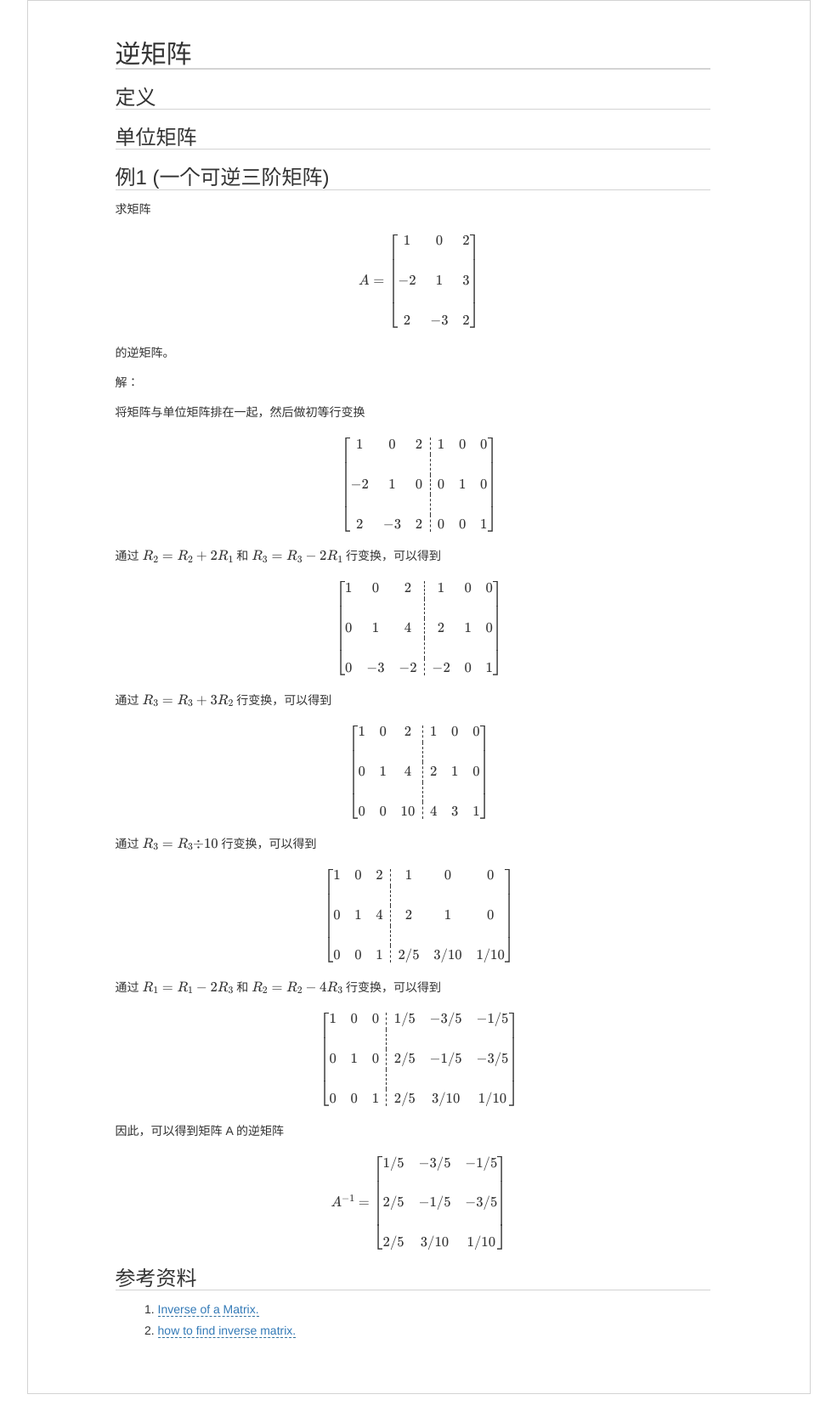
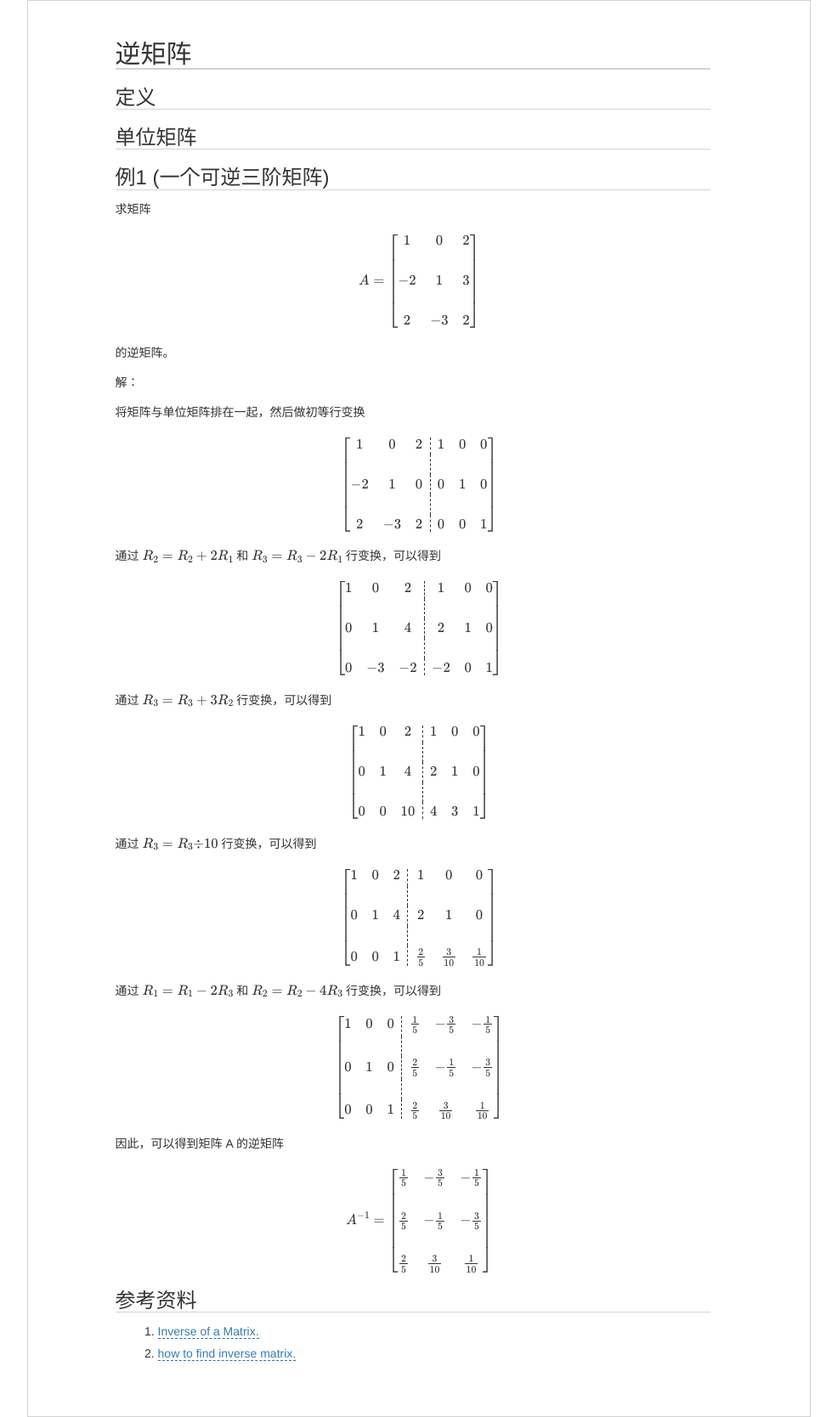
Before and after one commit to luli100/luli100.github.io, a Jekyll site: the page built from _posts/2021-04-04-inverse-of-a-matrix.md, in a window 1280 px wide. Shown: the whole page at 85% size, without its empty margins (147-1132 px from the left). Built offline with Jekyll 4.4.1, drawn with Linux system fonts in a browser that asks for light colours; formulas are drawn with MathJax 3; before the commit the page ends 1641 px from its top, so only the background shows below that.

Commit message:
inverse of a matrix

```diff
--- a/_posts/2021-04-04-inverse-of-a-matrix.md
+++ b/_posts/2021-04-04-inverse-of-a-matrix.md
@@ -69,7 +69,7 @@ $$
     \begin{array}{ccc:ccc}
         1 & 0 & 2 & 1 & 0 & 0 \\\\
         0 & 1 & 4 & 2 & 1 & 0 \\\\
-        0 & 0 & 1 & 2/5 & 3/10 & 1/10
+        0 & 0 & 1 & \frac{2}{5} & \frac{3}{10} & \frac{1}{10}
     \end{array}
 \right]
 $$
@@ -79,9 +79,9 @@ $$
 $$
 \left[
     \begin{array}{ccc:ccc}
-        1 & 0 & 0 & 1/5 & -3/5 & -1/5 \\\\
-        0 & 1 & 0 & 2/5 & -1/5 & -3/5 \\\\
-        0 & 0 & 1 & 2/5 & 3/10 & 1/10
+        1 & 0 & 0 & \frac{1}{5} & -\frac{3}{5} & -\frac{1}{5} \\\\
+        0 & 1 & 0 & \frac{2}{5} & -\frac{1}{5} & -\frac{3}{5} \\\\
+        0 & 0 & 1 & \frac{2}{5} & \frac{3}{10} & \frac{1}{10}
     \end{array}
 \right]
 $$
@@ -91,9 +91,9 @@ $$
 $$
 A^{-1}=
     \begin{bmatrix}
-        1/5 & -3/5 & -1/5 \\\\
-        2/5 & -1/5 & -3/5 \\\\
-        2/5 & 3/10 & 1/10
+        \frac{1}{5} & -\frac{3}{5} & -\frac{1}{5} \\\\
+        \frac{2}{5} & -\frac{1}{5} & -\frac{3}{5} \\\\
+        \frac{2}{5} & \frac{3}{10} & \frac{1}{10}
     \end{bmatrix}
 $$
 
```
